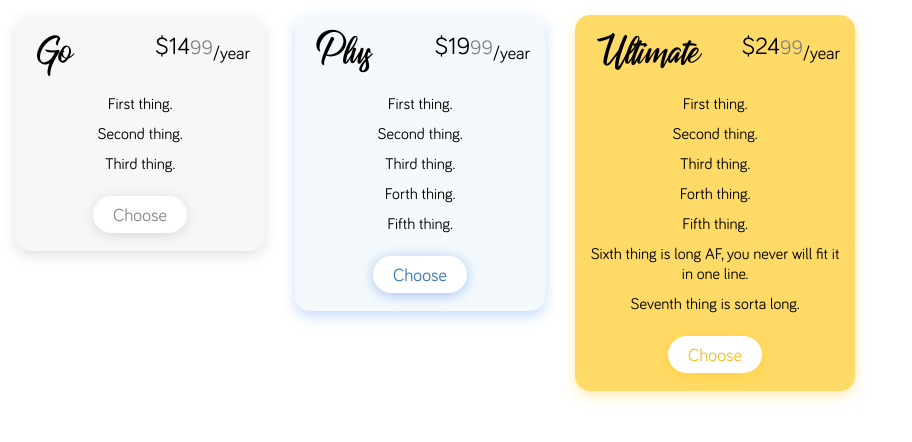
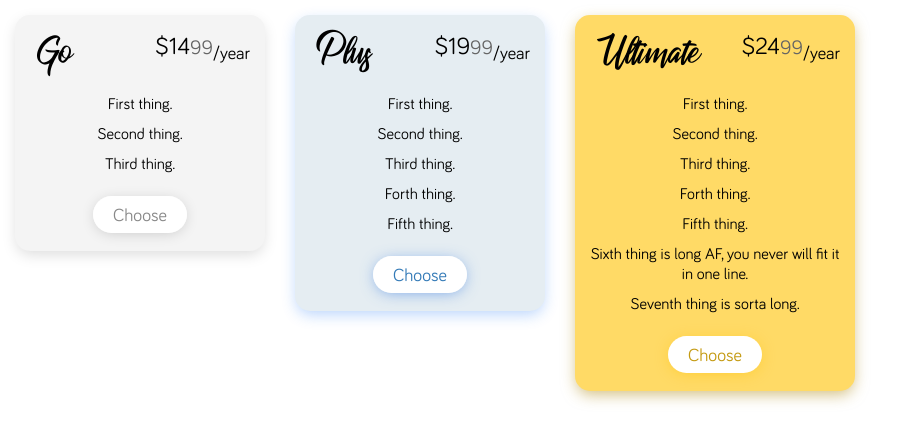
Before and after one commit to mohannadize/planme, a plain HTML site: page index.html in a window 1280 px wide. Shown: the whole page, without its empty margins (0-912 px from the left). Drawn offline with Linux system fonts and the light colour scheme.

Commit message:
Some Changes in color choice.

```diff
--- a/style.css
+++ b/style.css
@@ -27,7 +27,7 @@ h1,h4 {
     display: inline-block;
     margin-right: 15px;
     position: relative;
-    background-color: #f7f7f7;
+    background-color: #f4f4f4;
     padding-top: 5px;
     padding-bottom: 25px;
     padding-left: 15px;
@@ -41,13 +41,13 @@ h1,h4 {
 }
 .plan.yellow {
     background-color: #ffda66;
-    box-shadow: 0 5px 15px -2px rgba(255, 196, 15,0.4);
+    box-shadow: 0 5px 15px -2px rgba(178, 143, 33,0.6);
 }
 .plan.yellow:hover {
-    box-shadow: 0 10px 15px 1px rgba(255, 196, 15,.4);
+    box-shadow: 0 10px 15px 1px rgba(178, 143, 33,.6);
 }
 .plan.cyan {
-    background-color: #f4f9fc;
+    background-color: rgb(229, 237, 242);
     box-shadow: 0 5px 15px -2px rgba(14,106,244,0.3);
 }
 .plan.cyan:hover {
@@ -71,7 +71,7 @@ h1,h4 {
     float: right;
 }
 .plans > .plan .price small {
-    color: gray;
+    color: rgb(100,100,100);
 }
 .plans > .plan .price h4 {
     font-size: 24px;
@@ -122,11 +122,11 @@ h1,h4 {
     box-shadow:  0 4px 15px -3px rgba(0,0,0,.2);
 }
 .plan.yellow .select a {
-    color:#efc12d;
+    color:#c49a11;
     box-shadow:  0 2px 15px -3px rgba(255, 196, 15,.7);
 }
 .plan.yellow .select a:hover {
-    color:#c4990d;
+    color:#967406;
     box-shadow:  0 4px 15px -3px rgba(255, 196, 15,1);
 }
 .plan.cyan .select a {
```
Also changed, not shown: index.html (indentation only).
